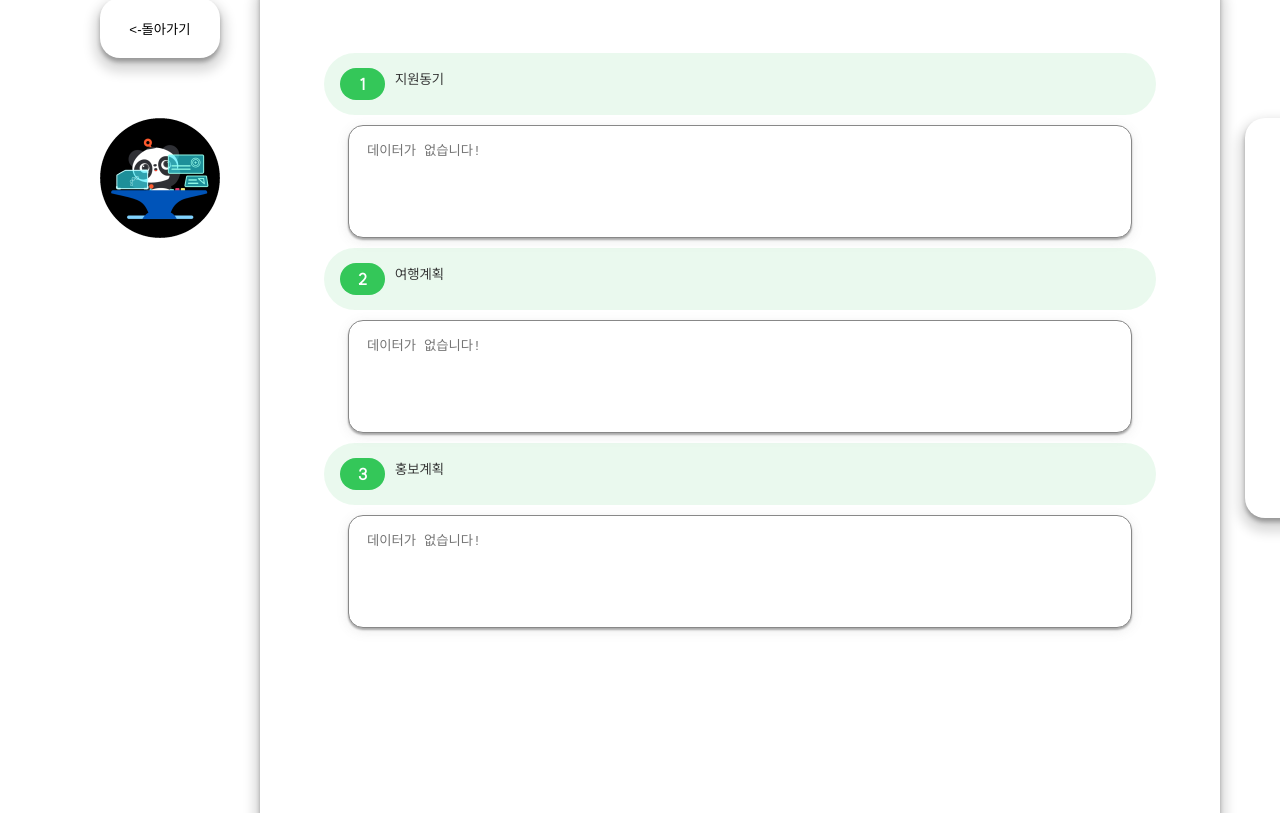
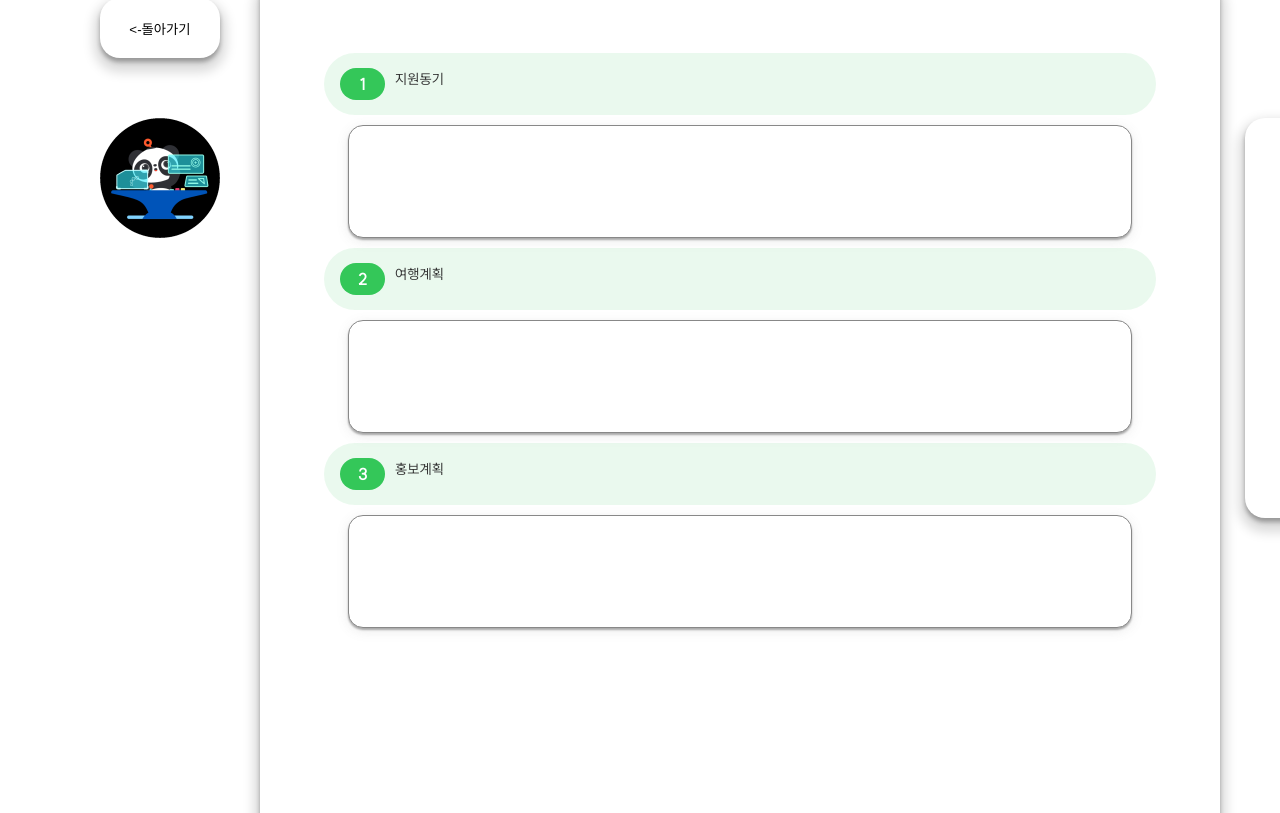
Before and after one commit to TEAM-MAYDAY/front-end-, a React (Create React App) app: page /aianswer in a window 1280 px wide. Shown: the part 887-1700 px from the top of the page. Built offline with nearby package versions, Linux system fonts and the light colour scheme.

Commit message:
Total complete

```diff
--- a/src/pages/AIanswer.js
+++ b/src/pages/AIanswer.js
@@ -14,9 +14,13 @@ const AIanswer = () => {
 useEffect(() => {
     window.scrollTo(0, 0);
  }, []);
-const [inputValue1, setInputValue1] = useState('');
-const [inputValue2, setInputValue2] = useState('');
-const [inputValue3, setInputValue3] = useState('');
+// const [inputValue1, setInputValue1] = useState('');
+// const [inputValue2, setInputValue2] = useState('');
+// const [inputValue3, setInputValue3] = useState('');
+  // 초기 상태를 FastAPI에서 받은 데이터로 설정
+  const [inputValue1, setInputValue1] = useState(data[0]?.content || '');
+  const [inputValue2, setInputValue2] = useState(data[1]?.content || '');
+  const [inputValue3, setInputValue3] = useState(data[2]?.content || '');
 
 const textareaRef1 = useRef(null);
 const textareaRef2 = useRef(null);
@@ -66,73 +70,60 @@ const backpage = () => {
           <div className="AIanswerqeustion-section">
             <div className="AIanswerquestion-box">
               <div className="AIanswercontentquestion-num">1</div>
-                  <div className="AIanswercontentquestion-text">
-                    지원동기
-                  </div>
+              <div className="AIanswercontentquestion-text">지원동기</div>
             </div>
             <div className="input-guide"></div>
-                <div className='input-field1'>
+            <div className="input-field1">
               <textarea
                 ref={textareaRef1}
-                  // data[0].content ~ data[2].content 값으로 데이터 접근
-                    // value={data[0].content}
-                    value={data[0]?.content || ''} // 조건부 렌더링 및 기본값 설정
-                    className='textarea-box'
-                    placeholder="데이터가 없습니다!"
-                    rows="5" // 초기 행 높이 설정
+                value={inputValue1}
+                onChange={(e) => setInputValue1(e.target.value)}
+                className="textarea-box"
+                // placeholder="데이터가 없습니다!"
+                rows="5"
               />
             </div>
           </div>
           <div className="AIanswerqeustion-section">
             <div className="AIanswerquestion-box">
               <div className="AIanswercontentquestion-num">2</div>
-                  <div className="AIanswercontentquestion-text">
-                    여행계획
-                  </div>
+              <div className="AIanswercontentquestion-text">여행계획</div>
             </div>
             <div className="input-guide"></div>
-                <div className='input-field1'>
+            <div className="input-field1">
               <textarea
                 ref={textareaRef2}
-                    // value={data[1].content}
-                    value={data[1]?.content || ''} // 조건부 렌더링 및 기본값 설정
-                    className='textarea-box'
-                    placeholder="데이터가 없습니다!"
-                    rows="5" // 초기 행 높이 설정
+                value={inputValue2}
+                onChange={(e) => setInputValue2(e.target.value)}
+                className="textarea-box"
+                // placeholder="데이터가 없습니다!"
+                rows="5"
               />
             </div>
           </div>
           <div className="AIanswerqeustion-section">
             <div className="AIanswerquestion-box">
               <div className="AIanswercontentquestion-num">3</div>
-                  <div className="AIanswercontentquestion-text">
-                    홍보계획
-                  </div>
+              <div className="AIanswercontentquestion-text">홍보계획</div>
             </div>
             <div className="input-guide"></div>
-                <div className='input-field1'>
+            <div className="input-field1">
               <textarea
                 ref={textareaRef3}
-                    // value={data[2].content}
-                    value={data[2]?.content || ''} // 조건부 렌더링 및 기본값 설정
-                    className='textarea-box'
-                    placeholder="데이터가 없습니다!"
-                    rows="5" // 초기 행 높이 설정
+                value={inputValue3}
+                onChange={(e) => setInputValue3(e.target.value)}
+                className="textarea-box"
+                // placeholder="데이터가 없습니다!"
+                rows="5"
               />
             </div>
           </div>
         </div>
         <div className="AIanswercontentright-sidebar-container">
-              {/* <div className="section2"></div> */}
-              <div className='AIanswercontentsection1'></div>
+          <div className="AIanswercontentsection1"></div>
         </div>
-
-
       </main>
-
     </div>
-
-
   );
 };
 
--- a/src/pages/AIpage.js
+++ b/src/pages/AIpage.js
@@ -2,7 +2,7 @@ import React, { useState, useEffect, useRef } from 'react';
 import './AIpage.css';
 import axios from 'axios';
 import AIanswer from './AIanswer';
-import { useNavigate } from 'react-router-dom';
+import { useNavigate, useLocation } from 'react-router-dom';
 
 const AIpage = () => {
   const [inputValue1, setInputValue1] = useState('');
@@ -20,7 +20,14 @@ const AIpage = () => {
   // Description을 위한 새로운 State
   // 해당 워케이션에 대한 정보를 저장하고 있으면 됨
   // 또한 String으로만 유지하고 있으면 충분
-  const [description, setDescription] = useState("https://www.monthler.kr/programs/1170\n\n워킹 홀리데이 in 의령 - 2박 3일로컬과 연결되는 프로젝트\n\n[워킹홀리데이 in 의령]은 경상남도의 작은 시골마을 의령에서 다양한 전통 산업 및 로컬 브랜드와 연계하여 디자인, 브랜딩, 기획 및 마케팅의 프로젝트 진행 또는 전통 브랜드의 기술 전승 등을 병행하며 현지의 문화와 생활을 경험할 수 있는 프로젝트입니다.\n\n활동기간 : 24년 7월 29일 (월) ~ 24년 8월 31일 (토)\n\n로컬 브랜드 목록\n- (전통) 의령조청한과 / 전통식문화 및 체험 보조\n- (전통) 다향연 / 전통 차문화 및 제다체험 보조\n- (전통) 강외영 염색공방 / 인성교육 및 전통염색체험 보조\n- (전통) 의령토속식품 / 전통 망개떡 제조 및 레시피 전수\n\n프로그램\n프로그램 / 부제목 / 내용\n- 숲속영화관 / '메타세쿼이아'와 무비 갬성의 조화 / '메타세쿼이아'숲에서 빔프로젝트를 활용하여 영화상영\n- 트레킹 / 차가운 비가 내리는 '찰비계곡' 트레킹 / 시원한 물줄기 계곡을 따라서 트레킹\n- 별자리 탐구 / 맑은 의령 밤하늘 내 마음의 '별'로 / 오염되지 않은 '의령'의 하늘에서 별자리 관측\n- 농악 / 로컬클럽 개장! 신명나는 '농악' / 칠곡면 '치실농악단'에서 농악 즐기기\n- 백패킹 / 온 몸으로 자연 속에 딥다이빙 / '자굴산' 및 '한우산' 백패킹\n- 요가 / 피톤치드 폭탄과 함께하는 나마스떼 / 국가 산림문화자산 '신포숲'에서 심신정화");
+  // const [description, setDescription] = useState("");
+  const location = useLocation();
+
+  const { description: initialDescription } = location.state || { description: "" };
+  // const [description, setDescription] = useState(initialDescription);
+  const additionalText = "\n날짜는 2024년 8월 7일부터 14일까지 7일동안";
+  const [description, setDescription] = useState(initialDescription + additionalText);
+
   const handleDivClick1 = () => {
     setIsClicked1(!isClicked1);
   };
@@ -83,35 +90,34 @@ const AIpage = () => {
   const handleButtonClick = async () => {
       setLoading(true);
       setError(null);
-
       try {
-        console.log('FASTAPI_ENDPOINT:', process.env.REACT_APP_FASTAPI_ENDPOINT);
+        // console.log('FASTAPI_ENDPOINT:', process.env.REACT_APP_FASTAPI_ENDPOINT);
               // 로컬 스토리지에서 사용자 정보 가져오기
-              // const user = JSON.parse(localStorage.getItem('user'));
-              //       if (!user) {
-              //           setError('로그인 정보가 없습니다. 다시 로그인 해주세요.');
-              //           setLoading(false);
-              //           return;
-              //       }
+              const user = JSON.parse(localStorage.getItem('user'));
+                    if (!user) {
+                        setError('로그인 정보가 없습니다. 다시 로그인 해주세요.');
+                        setLoading(false);
+                        return;
+                    }
 
        // user 객체에서 job, purpose 추출
-        // const job = user.job;
-        // const purpose = user.purpose;
+        const job = user.job;
+        const purpose = user.purpose;
 
           // const response = await axios.post(process.env.REACT_APP_FASTAPI_ENDPOINT + '/create_proposal',
             // const response = await axios.post(process.env.REACT_APP_FASTAPI_ENDPOINT,
-          const response = await axios.post('http://ec2-13-124-126-240.ap-northeast-2.compute.amazonaws.com:8000',
-          {
+            const response = await axios.post('https://api.mayday-spring.shop:8000'+ '/create_proposal',
+           {
             description: description,
             answer1: inputValue1,
             answer2: inputValue2,
             answer3: inputValue3,
-            // job: job,
-            // purpose: purpose
+            job: job,
+            purpose: purpose
           });
           console.log(response.data);
-          navigate('/aianswer', { state: { data: response.data } });
-          // navigate('/aianswer', { state: { data: response.data || [], userInfo: { job, purpose } } });
+          // navigate('/aianswer', { state: { data: response.data } });
+          navigate('/aianswer', { state: { data: response.data || [], userInfo: { job, purpose } } });
           // navigate('/aianswer', { state: { data: response.data || []} });
 
         } catch (err) {
--- a/src/pages/DetailedPage.css
+++ b/src/pages/DetailedPage.css
@@ -138,7 +138,7 @@ top: -10px; /* 위쪽 선 위치 */
 bottom: -10px; /* 아래쪽 선 위치 */
 }
 .tag {
-width: 100px;
+width: 130px;
 height: 40px;
 background-color: #d3d3d3;
 border-radius: 25px;
@@ -160,6 +160,7 @@ margin-left:40px;
   flex: 1;
   width: 250px;
   height: auto;
+  margin-top:670px;
 
 }
 .alarm-section{
--- a/src/pages/LoginForm.js
+++ b/src/pages/LoginForm.js
@@ -14,7 +14,7 @@ const LoginForm = ({ setUser }) => { // setUser prop 추가
     const handleSubmit = async (e) => {
         e.preventDefault();
         try {
-            const response = await axios.post('http://ec2-15-164-115-210.ap-northeast-2.compute.amazonaws.com:8080/api/v1/login', {
+            const response = await axios.post('https://api.mayday-spring.store:8080/api/v1/login', {
                 id,
                 password
             });
--- a/src/pages/SignupFormpage.js
+++ b/src/pages/SignupFormpage.js
@@ -115,7 +115,7 @@ function SignupFormpage() {
         };
         console.log("Request Data:", requestData); // 요청 데이터 확인
         try {
-            const response = await axios.post('http://ec2-15-164-115-210.ap-northeast-2.compute.amazonaws.com:8080/api/v1/register', {
+            const response = await axios.post('https://api.mayday-spring.store:8080/api/v1/register', {
                 id,
                 password,
                 name,
```
Also changed, not shown: src/pages/DetailedPage.js (+40 -19 lines), src/pages/SupportPolicies.js (+6 -1 lines), public/imgs/Copyright.png (renamed from public/imgs/Copyright2.png). Lines whose indentation alone changed are shown as unchanged.
